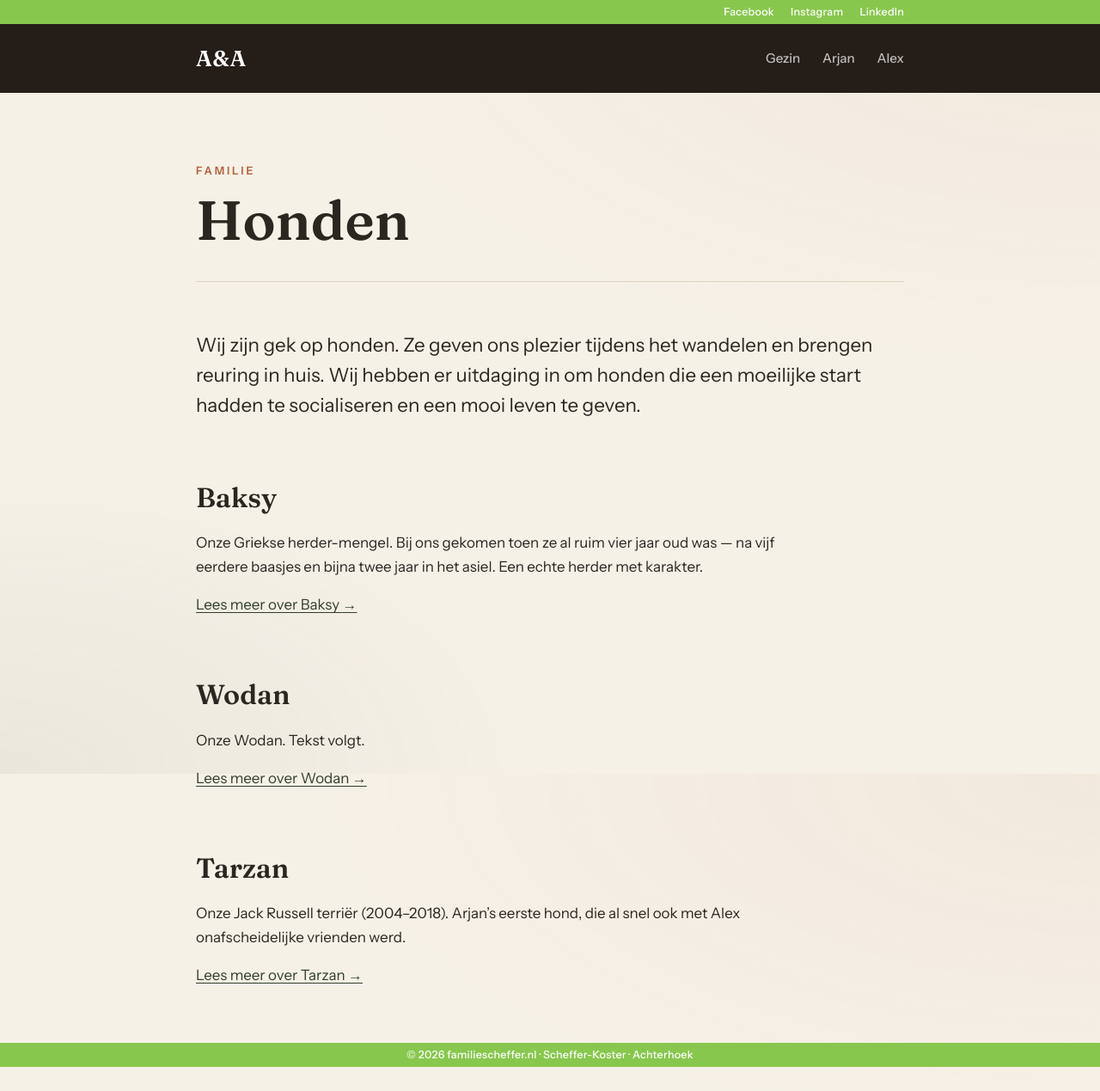
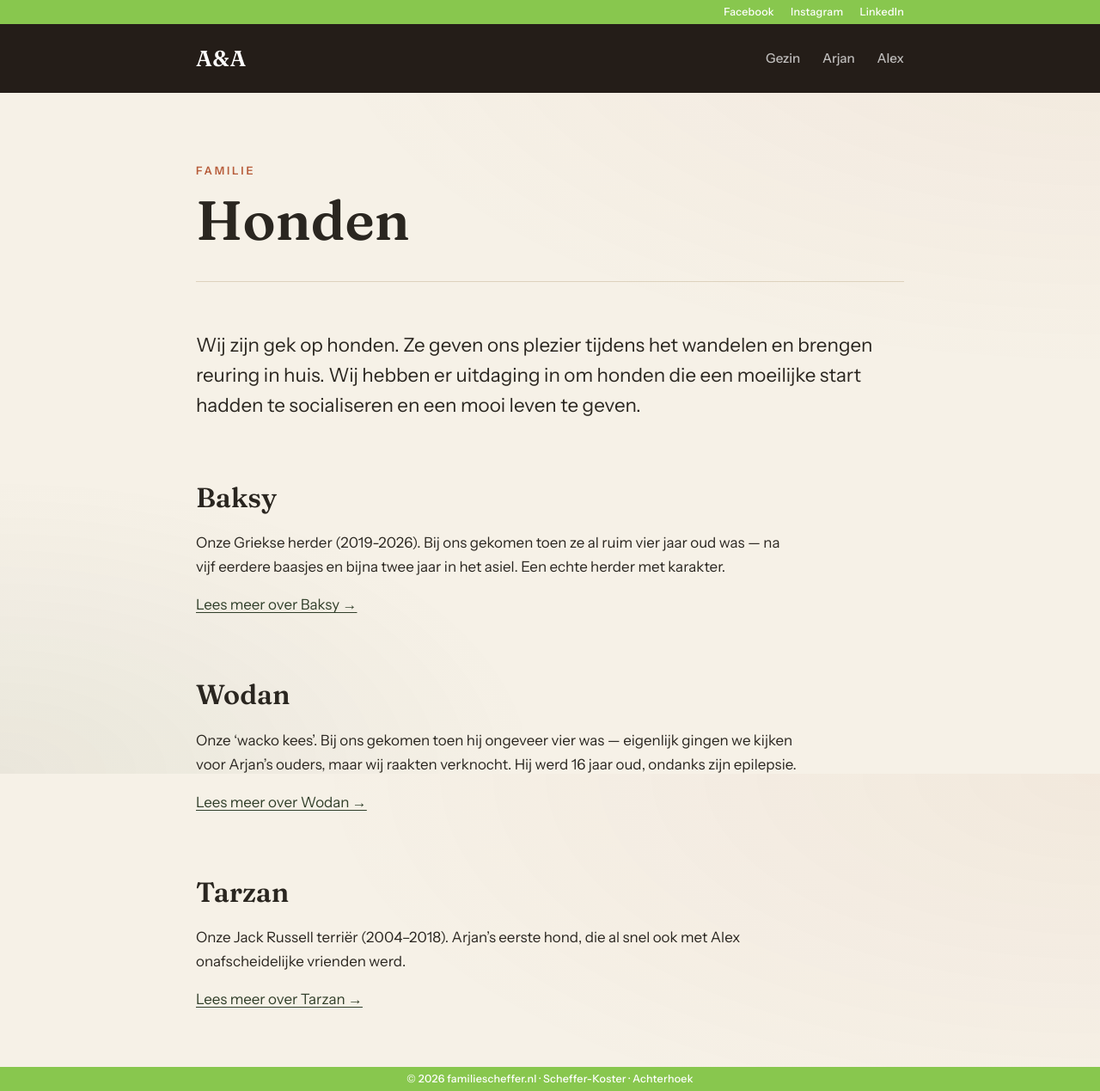
Before and after one commit to alexscheffer/familiescheffer, a Jekyll site: the page built from honden/index.html, in a window 1280 px wide. Shown: the whole page at 86% size. Built offline with Jekyll 4.4.1, drawn with Linux system fonts in a browser that asks for light colours; before the commit the page ends 1241 px from its top, so only the background shows below that.

Commit message:
Vul Wodan-pagina in met tekst en fotowall
honden/wodan.html: intro ("wacko kees", kwam binnen op zijn vierde
nadat de ouders van Arjan hem niet hielden), vervolgalinea over
socialiseren met Tarzan en het afscheid in 2018 op 16-jarige leeftijd.
"In beeld" met de 4 nieuw geplaatste foto's (wodan01 .png, 02-04 .jpg).

honden/index.html: stub-tekst vervangen door een korte intro met de
kern van het verhaal.

Co-Authored-By: Claude Opus 4.7 (1M context) <noreply@anthropic.com>

```diff
--- a/honden/index.html
+++ b/honden/index.html
@@ -24,7 +24,7 @@ permalink: /honden/
   <section class="section">
     <h2>Baksy</h2>
     <p>
-      Onze Griekse herder-mengel. Bij ons gekomen toen ze al ruim vier jaar
+      Onze Griekse herder (2019-2026). Bij ons gekomen toen ze al ruim vier jaar
       oud was &mdash; na vijf eerdere baasjes en bijna twee jaar in het asiel.
       Een echte herder met karakter.
     </p>
@@ -34,8 +34,9 @@ permalink: /honden/
   <section class="section">
     <h2>Wodan</h2>
     <p>
-      <!-- TODO: korte intro Wodan zodra je de inhoud hebt -->
-      Onze Wodan. Tekst volgt.
+      Onze &lsquo;wacko kees&rsquo;. Bij ons gekomen toen hij ongeveer vier
+      was &mdash; eigenlijk gingen we kijken voor Arjan&rsquo;s ouders, maar
+      wij raakten verknocht. Hij werd 16 jaar oud, ondanks zijn epilepsie.
     </p>
     <p><a href="{{ '/honden/wodan/' | relative_url }}">Lees meer over Wodan &rarr;</a></p>
   </section>
```
Also changed, not shown: honden/wodan.html (+23 -9 lines), images/site/memoriam/wodan04.jpg (added), 3 other files.
